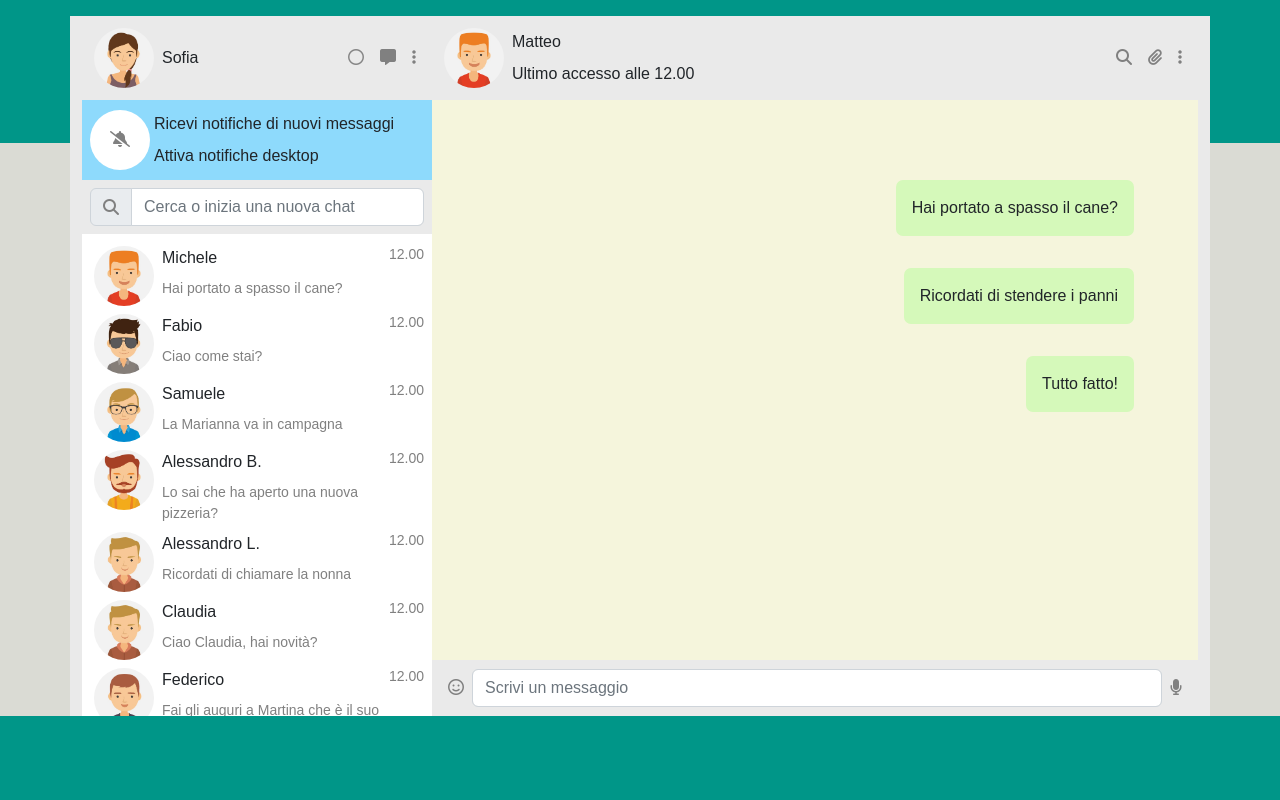
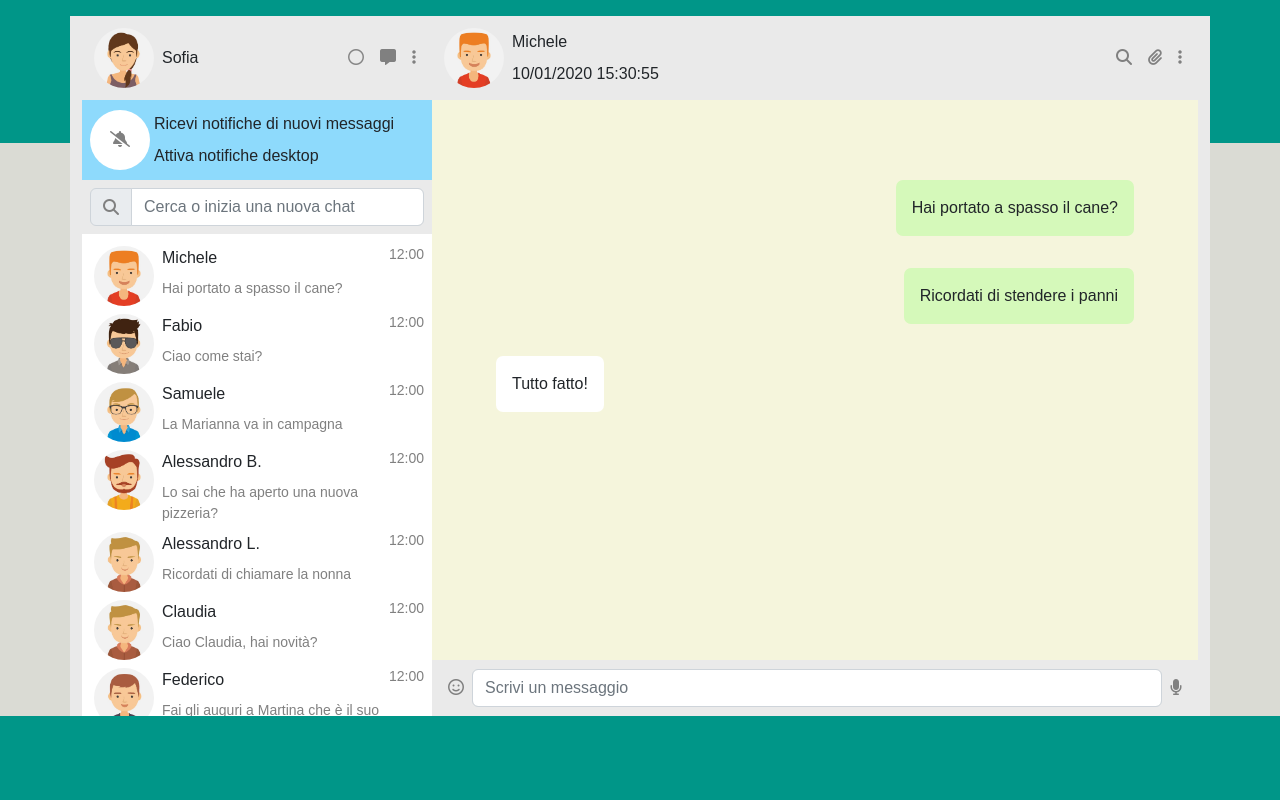
Before and after one commit to MatteoGaloni/vue-boolzapp, a plain HTML site: page index.html in a window 1280 px wide. Drawn offline with nearby package versions, Linux system fonts and the light colour scheme.

Commit message:
add: dynamic messages class(sent-received)

```diff
--- a/index.html
+++ b/index.html
@@ -66,7 +66,7 @@
                             </div>
                         </div>
                         <div>
-                            <span class="small grey">12.00</span>
+                            <span class="small grey">12:00</span>
                         </div>
                     </div>
 
@@ -83,8 +83,8 @@
                             <img class="rounded-img" src="./img/avatar_1.jpg" alt="user">
                         </div>
                         <div class="d-flex flex-column ">
-                            <span class="p-1">Matteo</span>
-                            <span class="p-1">Ultimo accesso alle 12.00</span>
+                            <span class="p-1">{{contacts[currentContact].name}}</span>
+                            <span class="p-1">{{contacts[currentContact].messages[0].date}}</span>
                         </div>
                     </div>
                     <div class="d-flex align-items-center">
@@ -96,9 +96,10 @@
                 <!-- ****************Chat MEssagges Container*********************** -->
                 <div id="chat-container" class="flex-grow-1">
                     <div id="messages-container">
-                        <div v-for="(mes, index) in contacts[currentContact].messages"
-                            class="d-flex justify-content-end">
-                            <div class="sms sent">{{mes.message}}</div>
+                        <div v-for="mes in contacts[currentContact].messages"
+                            :class="mes.status == 'sent' ? 'justify-content-end' : 'justify-content-start' "
+                            class="d-flex">
+                            <div :class="mes.status == 'sent' ? 'sent' : 'received'" class="sms">{{mes.message}}</div>
                         </div>
                     </div>
                 </div>
--- a/js/app.js
+++ b/js/app.js
@@ -4,6 +4,7 @@ createApp({
   data() {
     return {
       currentContact: 0,
+      lastMessge: 0,
 
       contacts: [
         {
```
